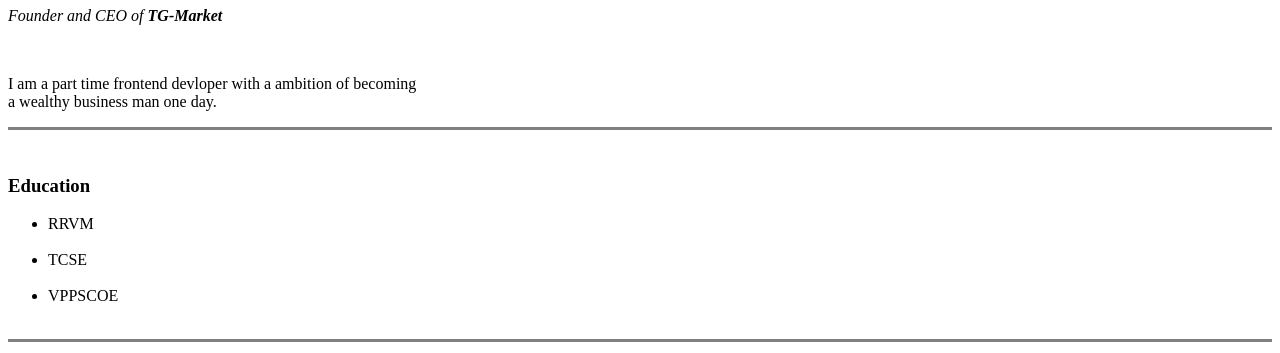
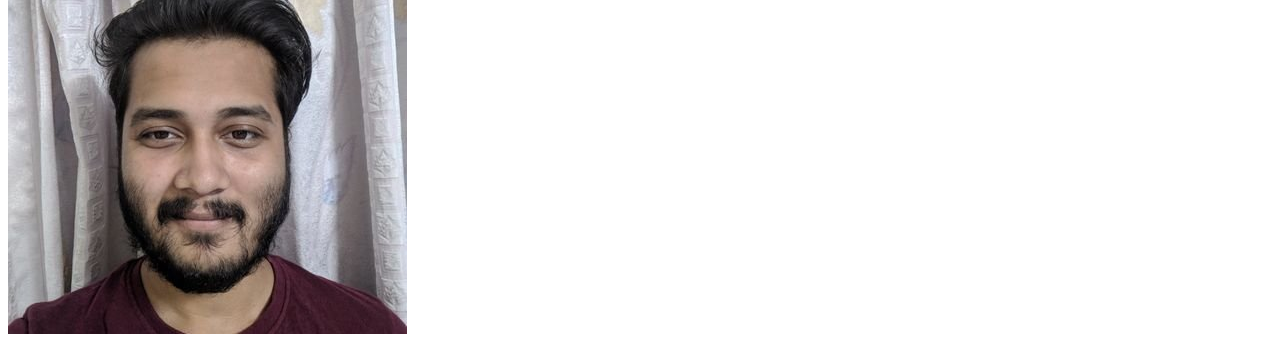
Before and after one commit to surojittx400/frontend, a plain HTML site: page index.html in a window 1280 px wide. Shown: the part 73-426 px from the top of the page. Drawn offline with Linux system fonts and the light colour scheme.

Commit message:
added a image

```diff
--- a/index.html
+++ b/index.html
@@ -7,6 +7,7 @@
     <title>TG-Market</title>
 </head>
 <body>
+  <img src="static/surojit.png" alt="surojit profile picture">
     <h1>SUROJIT GHOSH</h1>
     <p><em>Founder and CEO of <strong>TG-Market</strong></em></p><br>
     <p>I am a part time frontend devloper with a ambition of becoming
```
Also changed, not shown: static/surojit.png (added).
